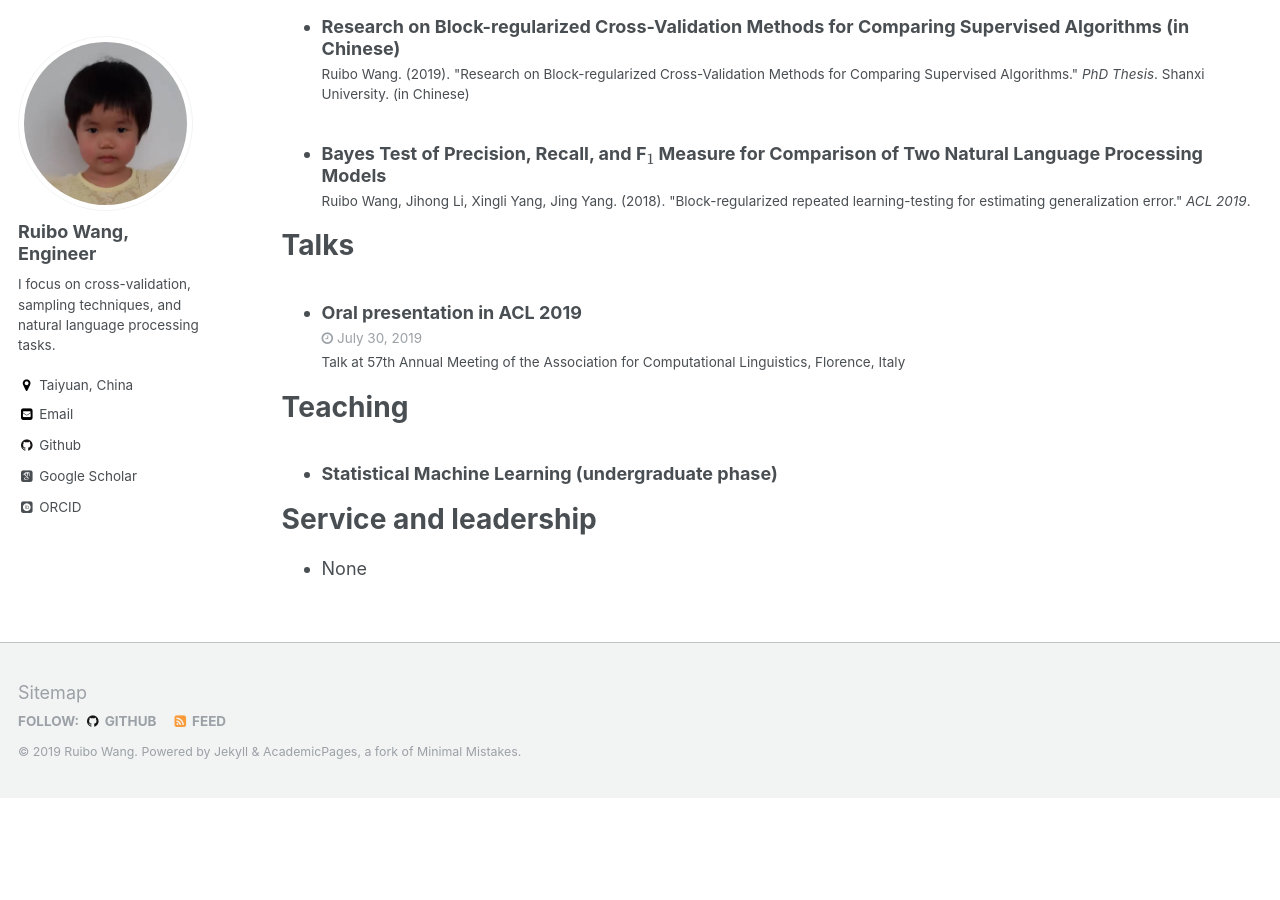
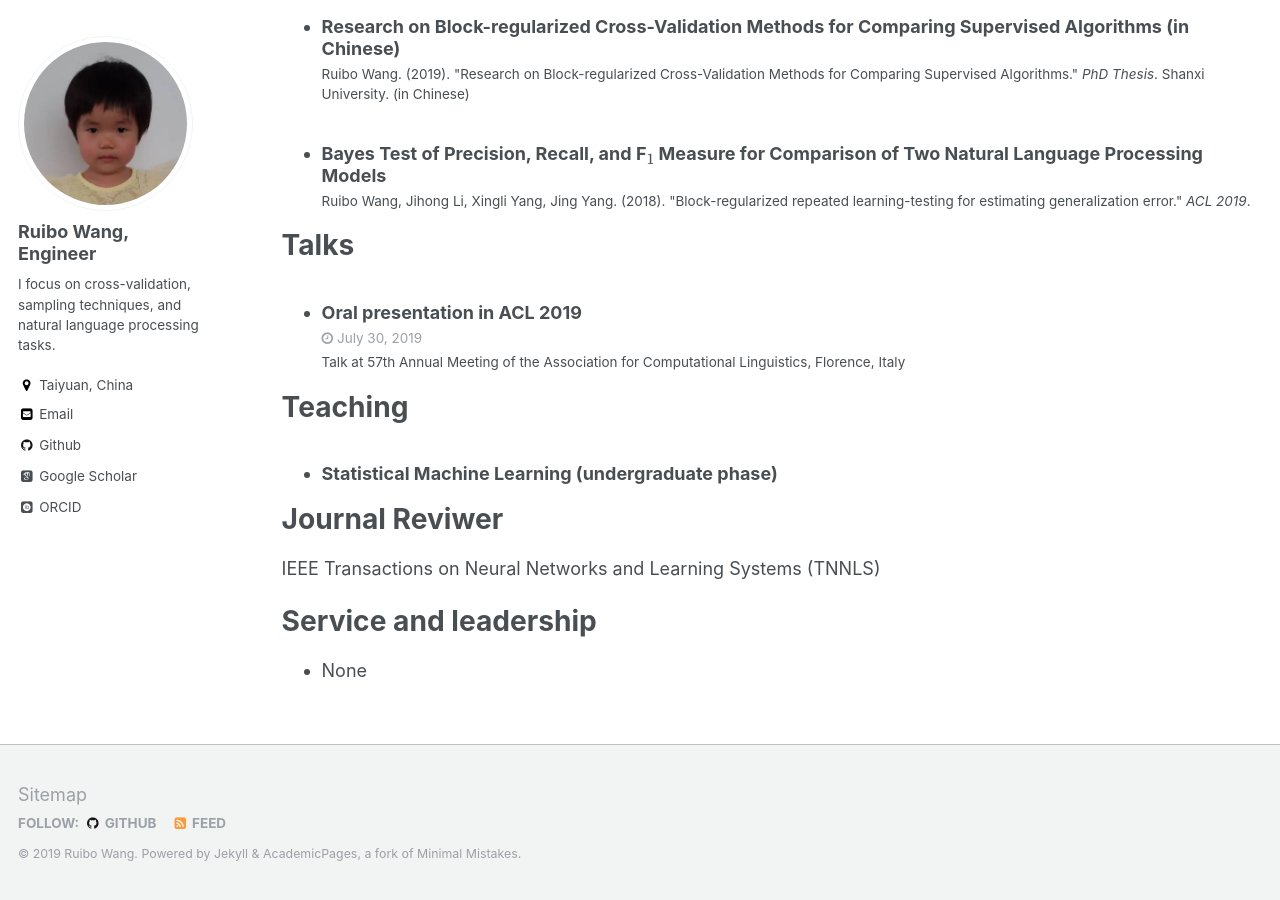
Before and after one commit to RamboWANG/RamboWANG.github.io, a Jekyll site: the page built from _pages/cv.md, in a window 1280 px wide and 900 px high, scrolled down 1716 px. Built offline with Jekyll 4.4.1, drawn with Linux system fonts in a browser that asks for light colours; some web fonts are replaced; formulas are drawn with MathJax 3; before the commit the page ends 2514 px from its top, so only the background shows below that.

Commit message:
Update cv.md

```diff
--- a/_pages/cv.md
+++ b/_pages/cv.md
@@ -59,6 +59,10 @@ Teaching
     {% include archive-single-cv.html %}
   {% endfor %}</ul>
 
+Journal Reviwer
+======
+IEEE Transactions on Neural Networks and Learning Systems (TNNLS)
+
 Service and leadership
 ======
 * None
```
